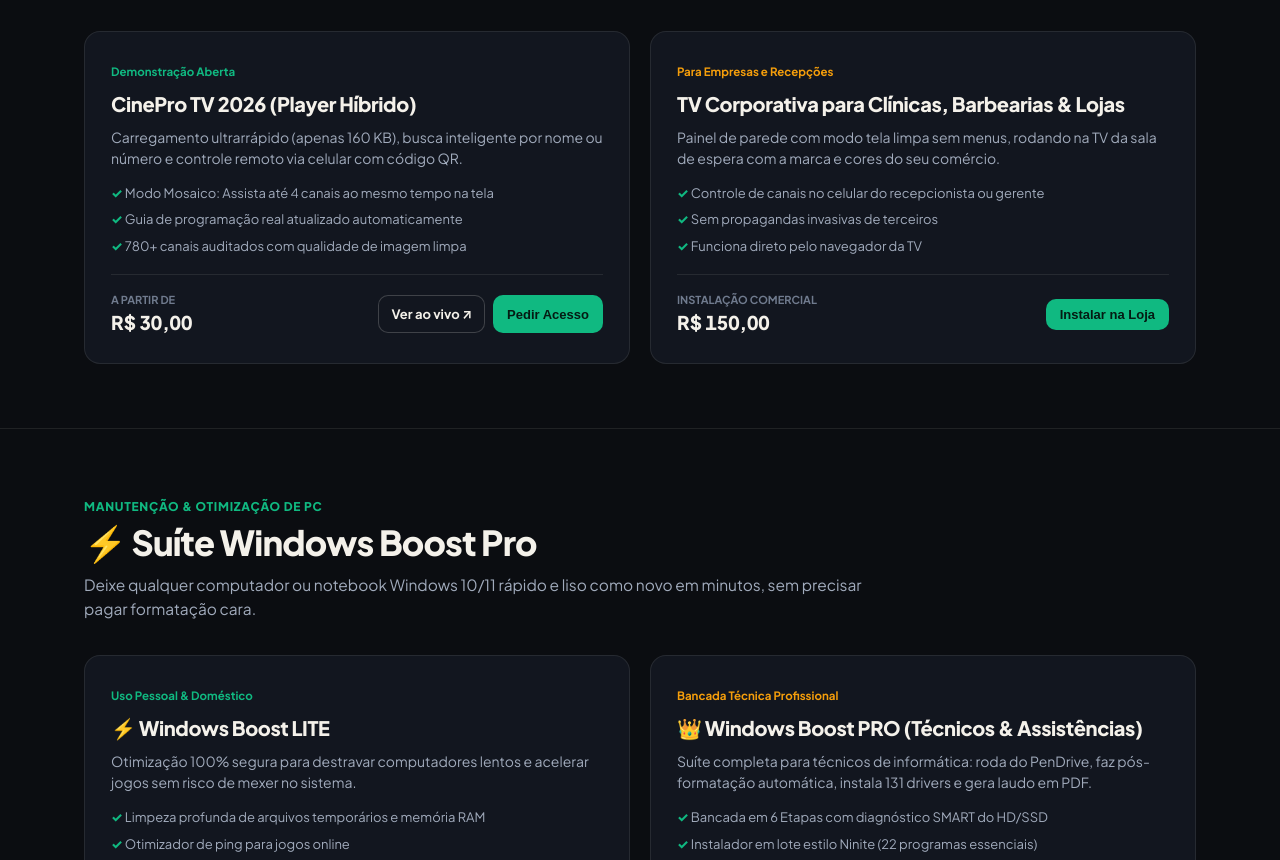
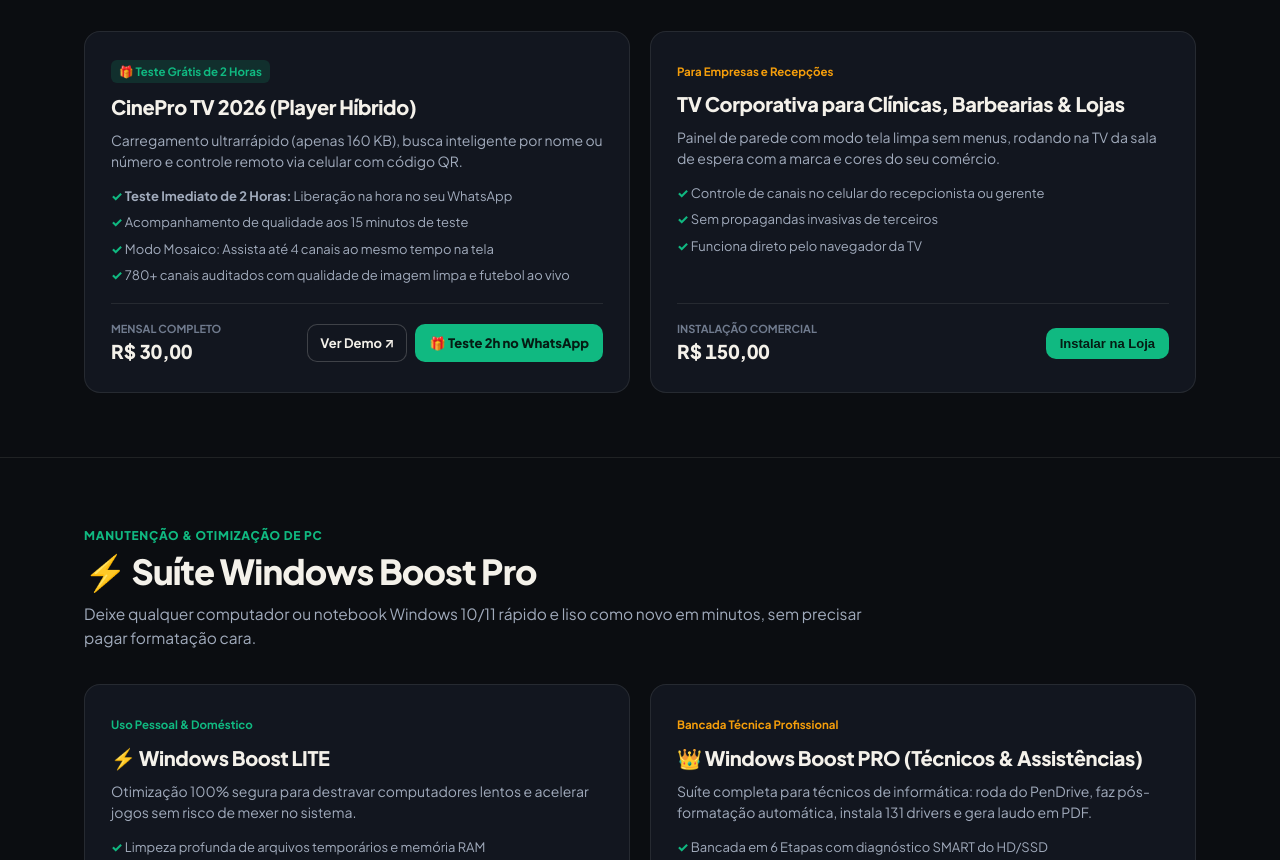
Before and after one commit to jonasskynet-eng/jonasskynet-eng.github.io, a plain HTML site: page index.html in a window 1280 px wide. Shown: the part 2665-3525 px from the top of the page. Drawn offline with Linux system fonts and the light colour scheme.

Commit message:
feat: Adicionar botao de Teste Gratis 2 Horas CinePro TV com link direto para o WhatsApp

```diff
--- a/index.html
+++ b/index.html
@@ -871,23 +871,24 @@
                 <div class="projects-list">
                     <article class="project-panel">
                         <div>
-                            <span class="project-tag">Demonstração Aberta</span>
+                            <span class="project-tag" style="background:rgba(16, 185, 129, 0.15); padding:3px 8px; border-radius:6px; color:#10b981;">🎁 Teste Grátis de 2 Horas</span>
                             <h3>CinePro TV 2026 (Player Híbrido)</h3>
                             <p>Carregamento ultrarrápido (apenas 160 KB), busca inteligente por nome ou número e controle remoto via celular com código QR.</p>
                             <ul class="feature-bullets">
+                                <li><strong>Teste Imediato de 2 Horas:</strong> Liberação na hora no seu WhatsApp</li>
+                                <li>Acompanhamento de qualidade aos 15 minutos de teste</li>
                                 <li>Modo Mosaico: Assista até 4 canais ao mesmo tempo na tela</li>
-                                <li>Guia de programação real atualizado automaticamente</li>
-                                <li>780+ canais auditados com qualidade de imagem limpa</li>
+                                <li>780+ canais auditados com qualidade de imagem limpa e futebol ao vivo</li>
                             </ul>
                         </div>
                         <div class="panel-foot">
                             <div class="price-tag">
-                                <span class="price-label">A partir de</span>
+                                <span class="price-label">Mensal Completo</span>
                                 <span class="price-value">R$ 30,00</span>
                             </div>
-                            <div style="display:flex; gap:8px;">
-                                <a href="https://jonasskynet-eng.github.io/cine-pro-tv-2026/" target="_blank" rel="noopener" class="btn-secondary" style="padding:8px 12px; font-size:13px;">Ver ao vivo ↗</a>
-                                <button type="button" class="btn-primary" style="padding:8px 14px; font-size:13px;" onclick="selecionarModelo('CinePro TV 2026 (Assinatura Residencial)', 30)">Pedir Acesso</button>
+                            <div style="display:flex; gap:8px; flex-wrap:wrap;">
+                                <a href="https://jonasskynet-eng.github.io/cine-pro-tv-2026/" target="_blank" rel="noopener" class="btn-secondary" style="padding:8px 12px; font-size:13px;">Ver Demo ↗</a>
+                                <a href="https://wa.me/5511966707293?text=Ol%C3%A1%20Jonas%2C%20quero%20o%20teste%20gr%C3%A1tis%20de%202%20horas%20do%20CinePro%20TV!" target="_blank" rel="noopener" class="btn-primary" style="padding:8px 14px; font-size:13px; background:#10b981; color:#051b13;">🎁 Teste 2h no WhatsApp</a>
                             </div>
                         </div>
                     </article>
```
